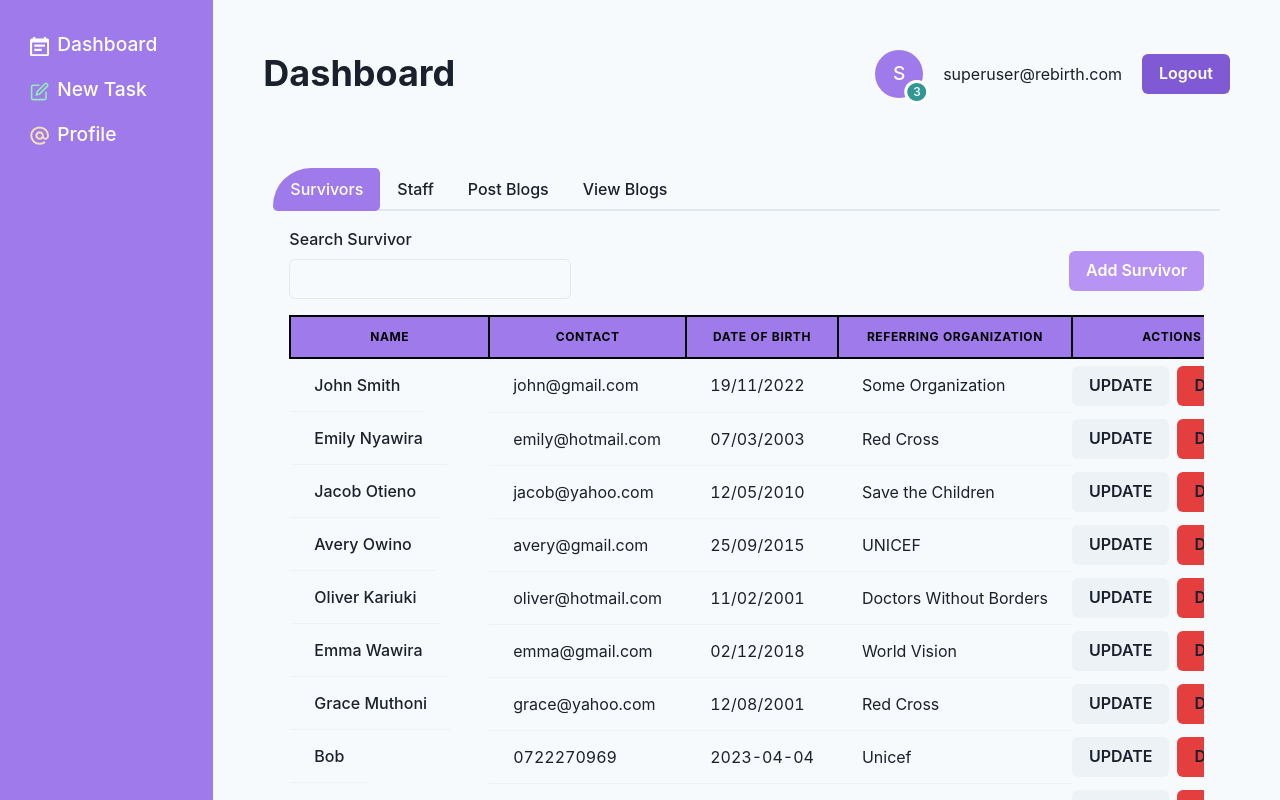
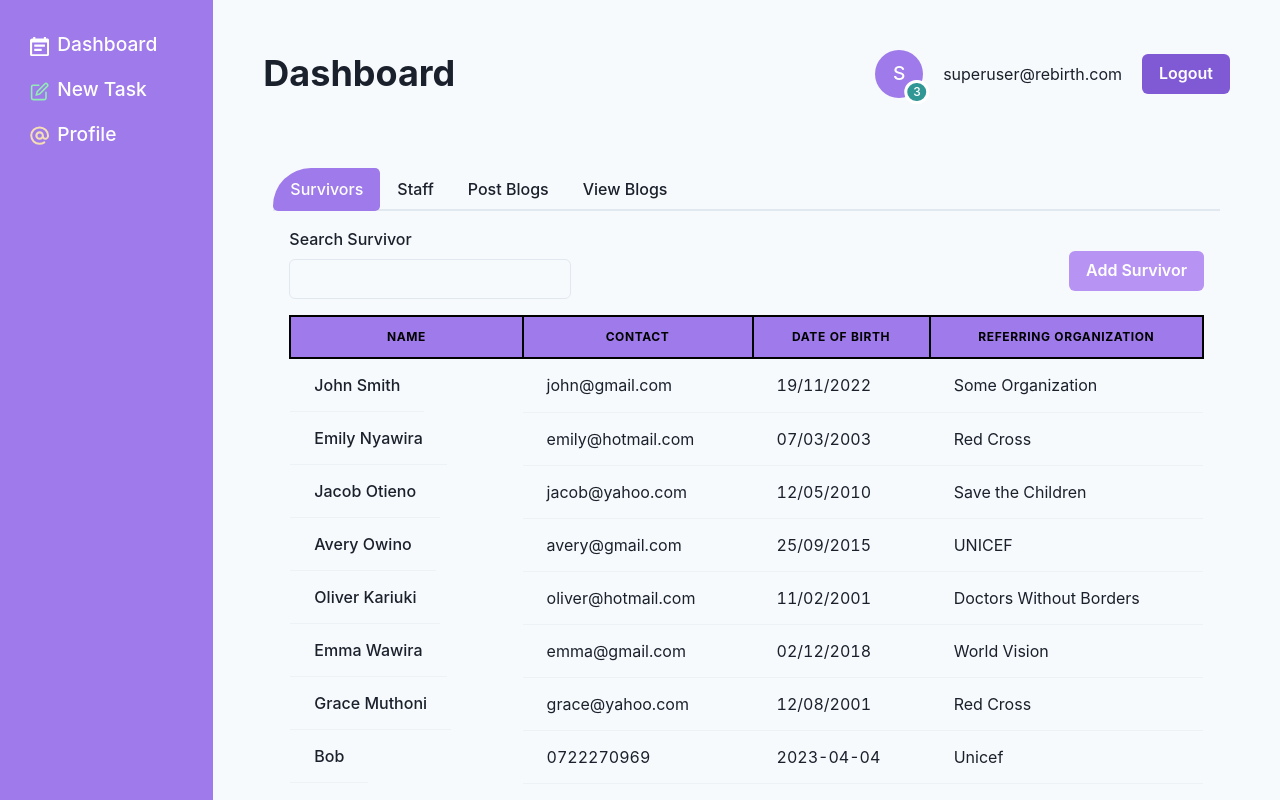
Before and after one commit to Rebirthers-Unite/Rebirth, a React (Vite) app in the folder client-admin/: page /dashboard in a window 1280 px wide. Shown: the top 800 px of the page. Built offline with nearby package versions, Linux system fonts and the light colour scheme; data requests are answered from the project's data file.

Commit message:
Dashboard status as at 12:01pm

```diff
--- a/client-admin/src/components/tabs/SurvivorsList.jsx
+++ b/client-admin/src/components/tabs/SurvivorsList.jsx
@@ -13,7 +13,7 @@ import React, { useState } from 'react';
 import { Link, useParams } from 'react-router-dom';
 
 const SurvivorsList = ({ renderUpdateForm, survivors }) => {
-	let [survId, setSurvId] = useState('');
+	// let [survId, setSurvId] = useState('');
 
 	const tableFields = [
 		'NAME',
@@ -26,10 +26,10 @@ const SurvivorsList = ({ renderUpdateForm, survivors }) => {
 		// 'DATE OF EXIT',
 		// 'GUARDIAN',
 		// 'GUARDIAN CONTACT',
-		'ACTIONS',
+		// 'ACTIONS',
 	];
 
-	survId = useParams();
+	// survId = useParams();
 	const deleteSurvivor = () => {
 		fetch('  http://localhost:8000/survivors/' + survId, {
 			method: 'DELETE',
@@ -73,7 +73,7 @@ const SurvivorsList = ({ renderUpdateForm, survivors }) => {
 							{/* <Td>{survivor.dateOfExit}</Td> */}
 							{/* <Td>{survivor.guardian}</Td> */}
 							{/* <Td>{survivor.guardianContact}</Td> */}
-							<HStack className="buttons" justify={'center'}>
+							{/* <HStack className="buttons" justify={'center'}>
 								<Button onClick={renderUpdateForm}>UPDATE</Button>
 								<Button
 									bg={'red.500'}
@@ -85,7 +85,7 @@ const SurvivorsList = ({ renderUpdateForm, survivors }) => {
 								>
 									DELETE
 								</Button>
-							</HStack>
+							</HStack> */}
 						</Tr>
 					))}
 				</Tbody>
--- a/client-admin/src/forms/AddNewSurvivor.jsx
+++ b/client-admin/src/forms/AddNewSurvivor.jsx
@@ -34,7 +34,6 @@ const UpdateDetailsForm = ({ closeModal, newSurvivor, setNewSurvivor }) => {
 
 		setNewSurvivor((prevState) => ({ ...prevState, [name]: value }));
 	};
-	console.log(newSurvivor);
 
 	return (
 		<FormControl as={'form'}>
```
